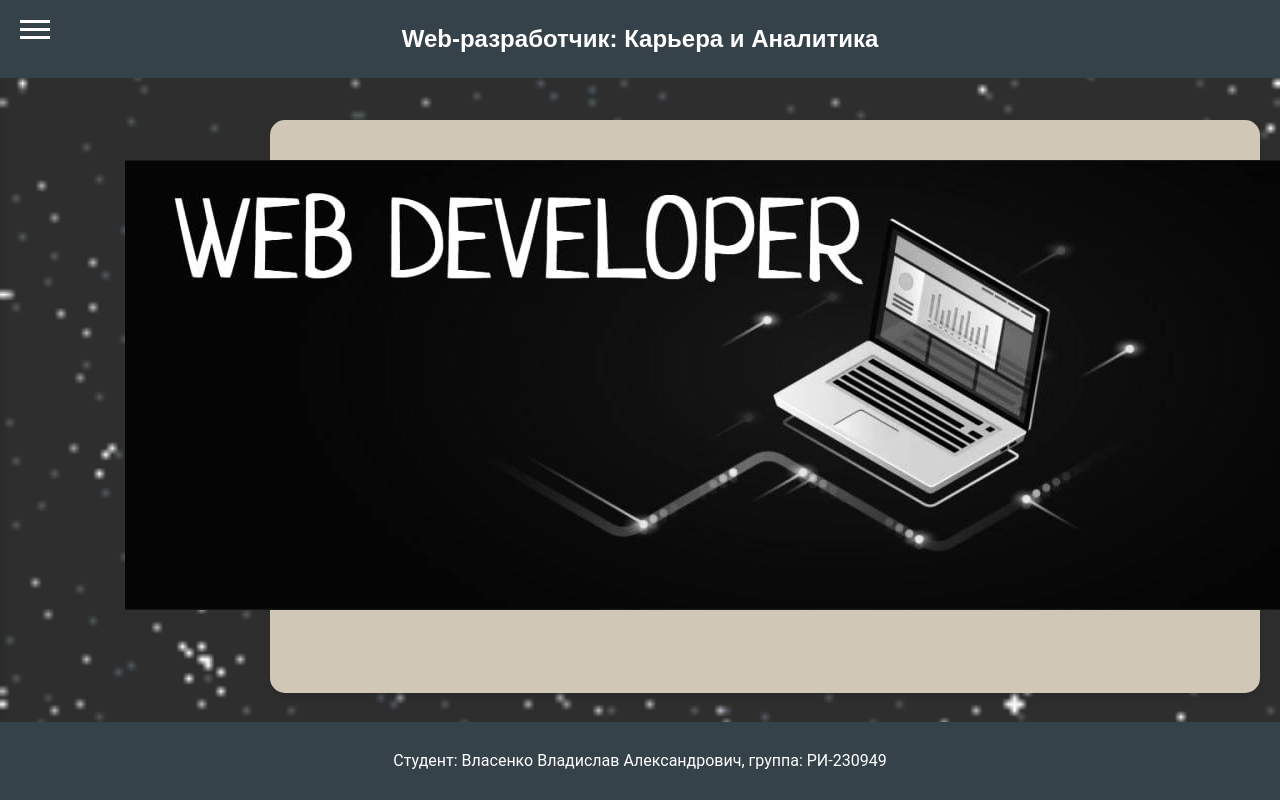
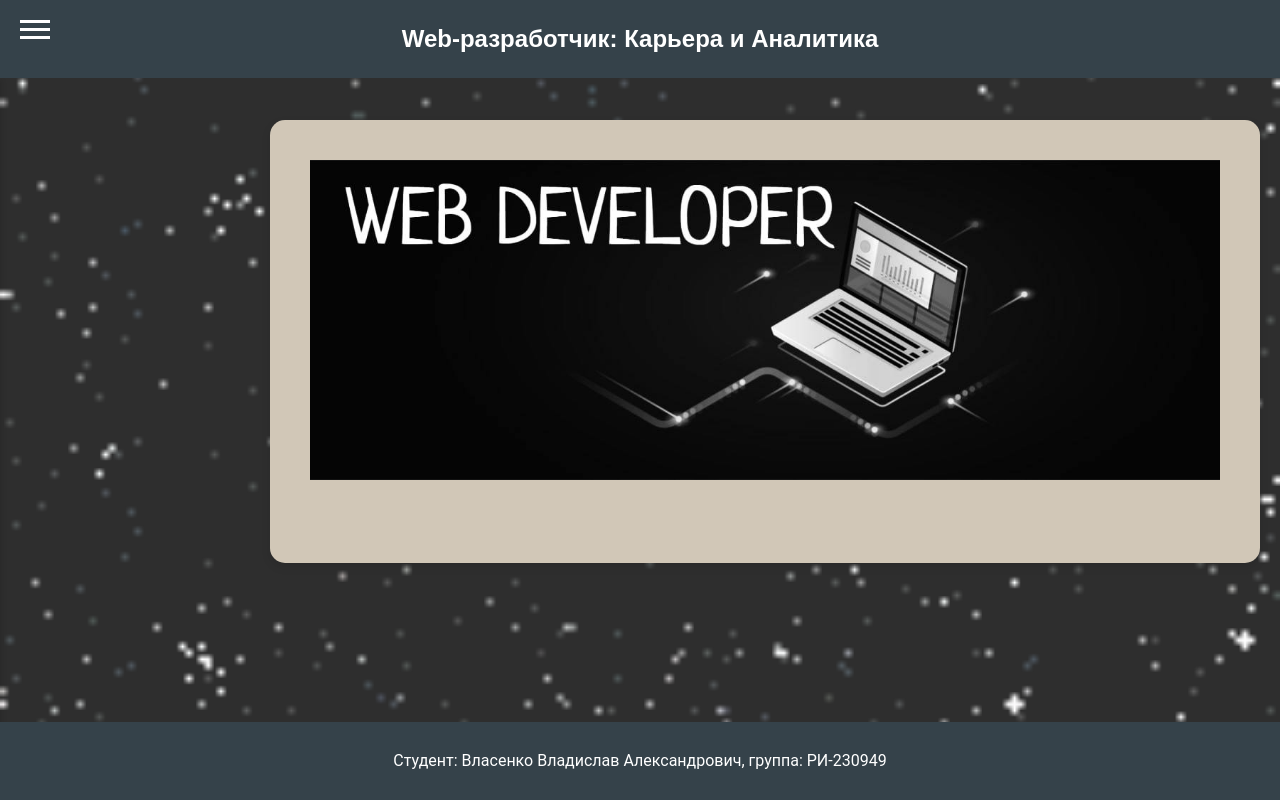
Before and after one commit to wrwsc/AnalyzProject, a Django app: page / in a window 1280 px wide; the page is wider, and only the part inside the window is pictured. Run offline with Django 5.2, Linux system fonts and the light colour scheme; data that the repository does not hold is empty.

Commit message:
added new media img

```diff
--- a/backend/analyz_vacancy/static/base.css
+++ b/backend/analyz_vacancy/static/base.css
@@ -295,3 +295,8 @@ footer {
         width: 100%;
     }
 }
+
+img.image-start {
+    max-width: 100%;
+    height: auto;
+}
```
